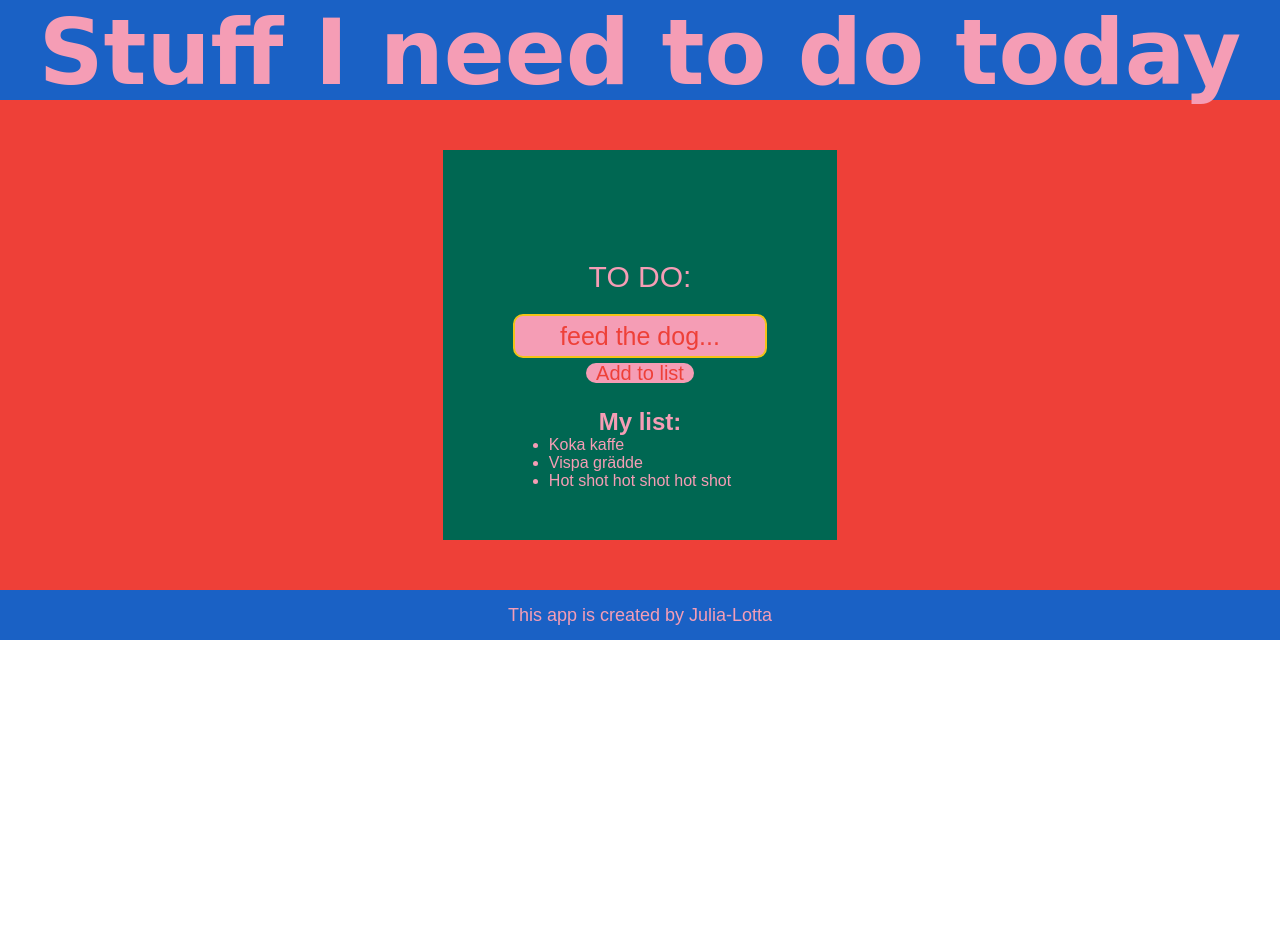
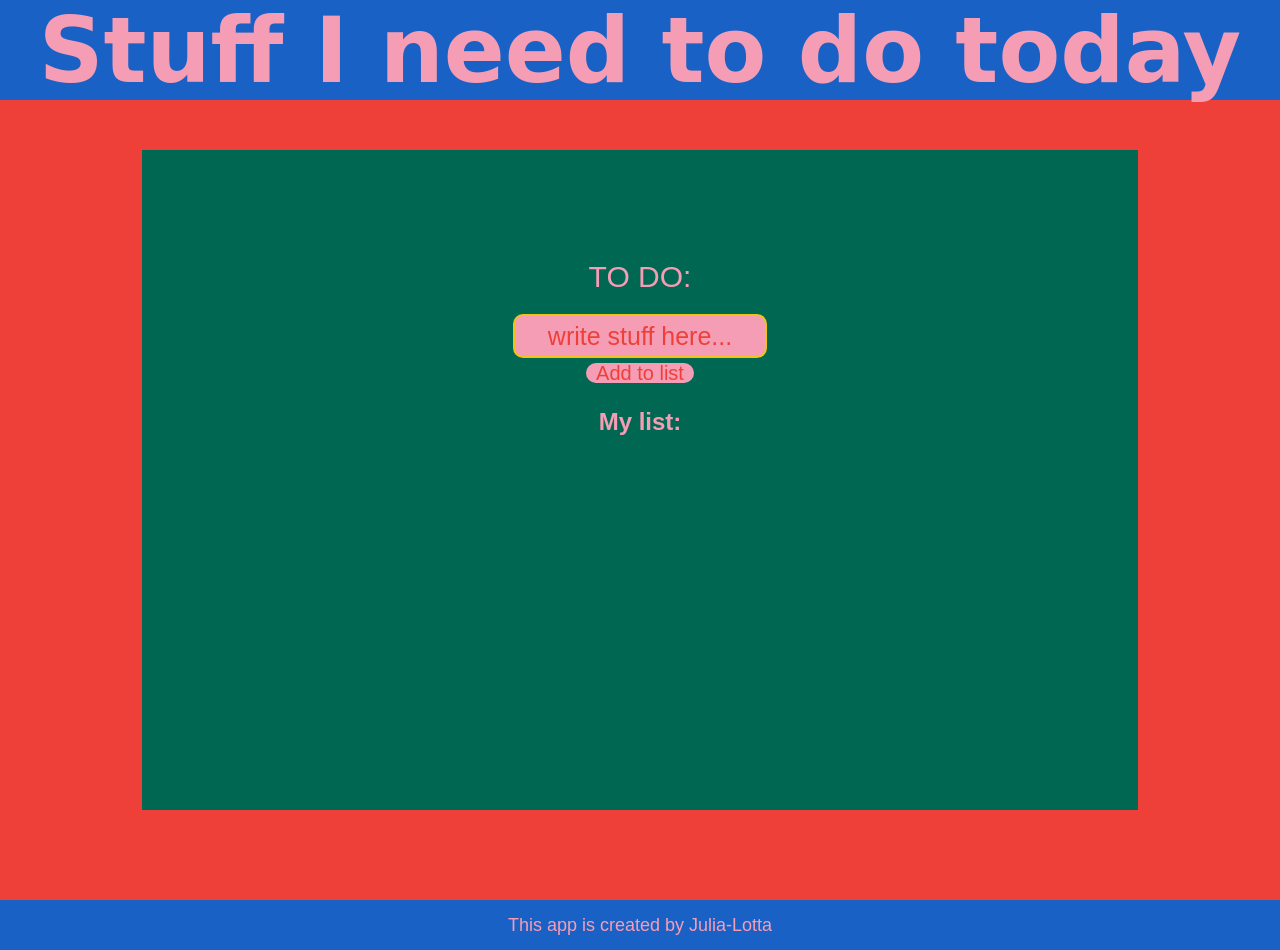
Before and after one commit to julialotta/MI-JS-to-do-list, a website: page index.html in a window 1280 px wide. Before the commit the page ends 800 px from the top, so only its background shows below. Drawn offline with Linux system fonts and the light colour scheme; a web font is replaced by a local one.

Commit message:
added HTML through JS

```diff
--- a/index.html
+++ b/index.html
@@ -6,35 +6,9 @@
     <meta name="viewport" content="width=device-width, initial-scale=1.0">
     <link rel="stylesheet" href="css/main.css">
     <script src="main.js"></script>
-    <title>Document</title>
+    <title>To do list</title>
 </head>
 <body>
-    <header>
-        <h1>Stuff I need to do today</h1>
-    </header>
-    <main>
-        <div class="container">
-            <div>
-                <label for="todoinput">TO DO:</label>
-                <input id="todoinput" class="todoinput" type="text" placeholder="feed the dog...">
-                <button id="add" type="submit">Add to list</button>
-            </div>
-            <h2>My list:</h2>
-            <ul id="list" class="list">
-                <li id="task">
-                    Koka kaffe
-                </li>
-                <li id="task">
-                    Vispa grädde
-                </li>
-                <li id="task">
-                    Hot shot hot shot hot shot
-                </li>
-            </ul>
-        </div>
-    </main>
-    <footer>
-        <p>This app is created by Julia-Lotta</p>
-    </footer>
+
 </body>
 </html>
--- a/main.js
+++ b/main.js
@@ -0,0 +1,64 @@
+window.onload = function () {
+html ();
+}
+
+function html () {
+let header = document.createElement("header");
+document.body.appendChild(header);
+let headline = document.createElement("h1");
+header.appendChild(headline);
+headline.innerHTML = "Stuff I need to do today";
+
+let main = document.createElement("main");
+document.body.appendChild(main);
+
+
+let divContainer = document.createElement("div");
+main.appendChild(divContainer);
+divContainer.className = "container";
+
+let div = document.createElement("div");
+divContainer.appendChild(div);
+
+let label = document.createElement("label");
+div.appendChild(label);
+label.innerHTML = "TO DO:";
+label.setAttribute("for", "todoinput");
+ //<label for="todoinput">TO DO:</label>
+
+let input = document.createElement("input");
+div.appendChild(input);
+input.id = "todoinput";
+input.className ="todoinput";
+input.type ="text";
+input.placeholder = "write stuff here..."
+
+let button = document.createElement("button");
+div.appendChild(button);
+button.innerHTML = "Add to list";
+button.id = "add";
+button.type = "submit";
+
+
+let h2 = document.createElement("h2");
+divContainer.appendChild(h2);
+h2.innerHTML = "My list:"
+
+let ul = document.createElement("ul");
+divContainer.appendChild(ul);
+ul.className = "list";
+ul.id = "list";
+
+
+
+
+
+
+let footer = document.createElement("footer");
+document.body.appendChild(footer);
+let footerP = document.createElement("p");
+footer.appendChild(footerP);
+footerP.innerHTML = "This app is created by Julia-Lotta";
+
+}
+//Stuff I need to do today
--- a/sass/elements/_header.scss
+++ b/sass/elements/_header.scss
@@ -4,15 +4,15 @@ header {
   align-items: center;
   justify-content: center;
   height: 100px;
-  flex-wrap: wrap;
 
   h1 {
     font-family: $h1-font;
-    font-size: 20px;
+    font-size: 40px;
     color: $pink;
+    margin: 0 10px;
 
     @include for-tablet-landscape-up {
-      font-size: 50px;
+      font-size: 90px;
     }
     @include for-desktop-up {
       font-size: 90px;
--- a/sass/elements/_mainsection.scss
+++ b/sass/elements/_mainsection.scss
@@ -1,16 +1,19 @@
 main {
   background-color: $red;
   color: $pink;
-  height: 100%;
+  height: 100vh;
   font-family: $p-font;
   display: flex;
   align-items: center;
   flex-direction: column;
+  width: 100%;
 
   .container {
     background-color: $green;
     display: flex;
-    justify-content: center;
+    height: 70vh;
+    width: 70%;
+    justify-content: start;
     align-items: center;
     flex-direction: column;
     margin: 50px;
@@ -60,14 +63,4 @@ main {
     display: flex;
     text-align: center;
   }
-  select {
-    color: $red;
-    background-color: $pink;
-  }
-  .list {
-    li {
-      font-family: $p-font;
-      cursor: pointer;
-    }
-  }
 }
```
Also changed, not shown: css/main.css.
